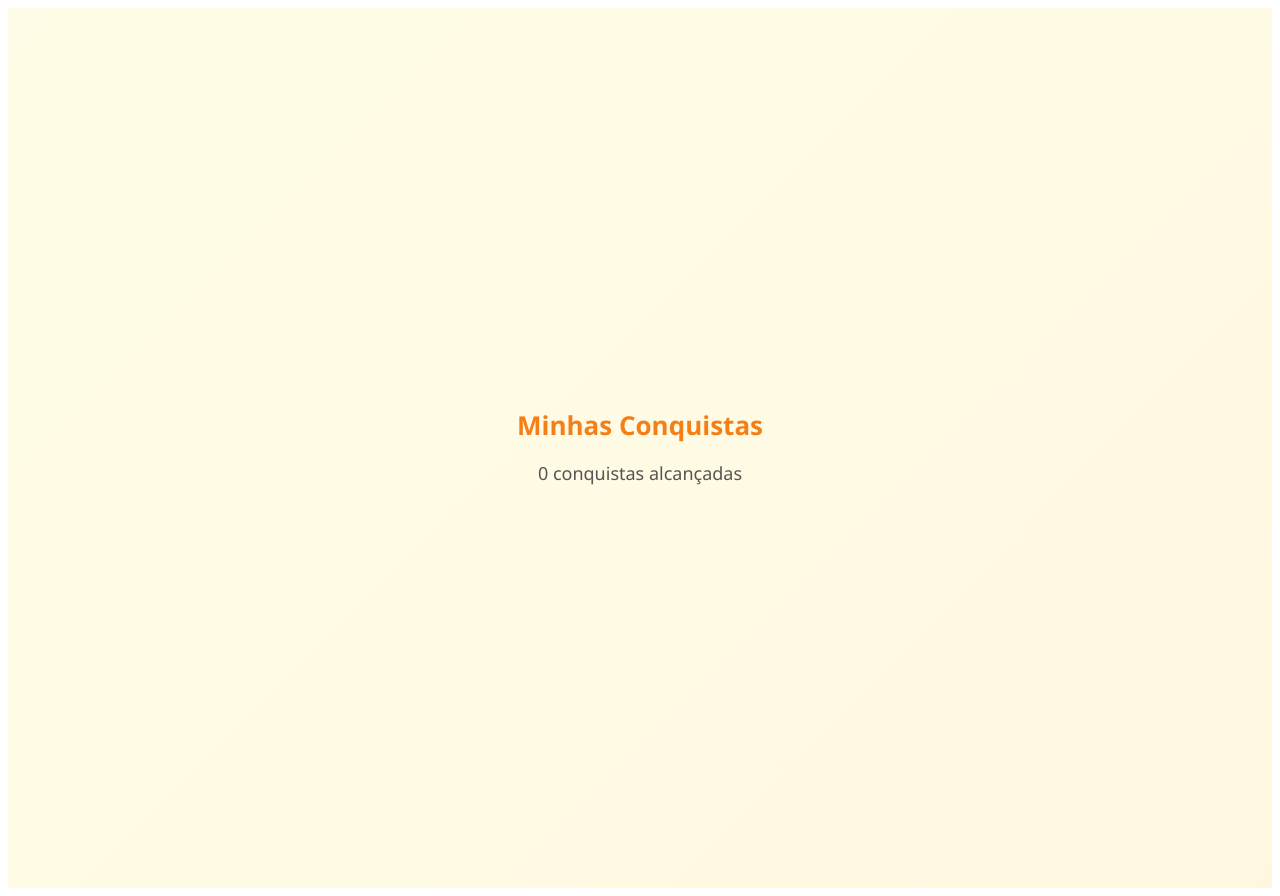
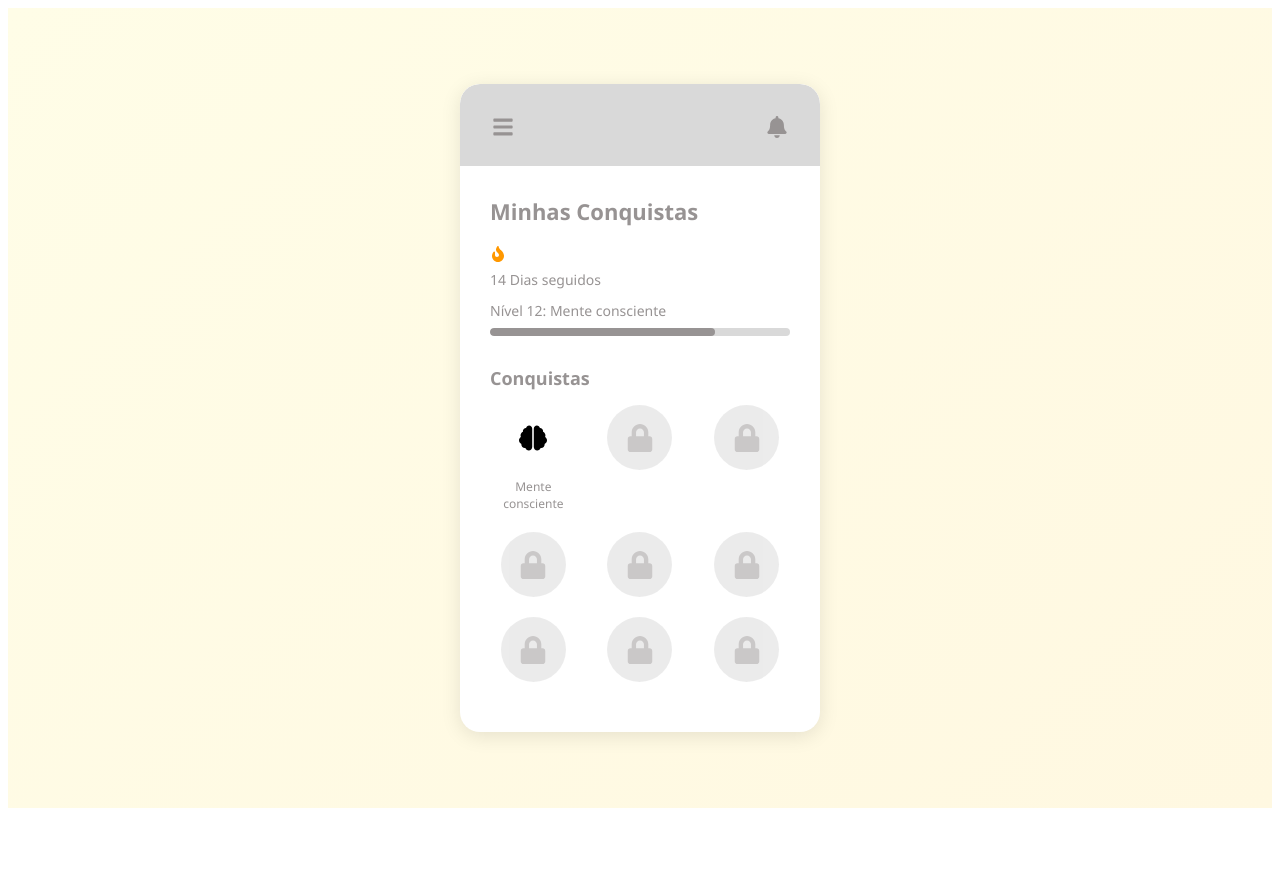
Before and after one commit to nathanriccelle/bem-estar-estudantes, a React (Create React App) app: page /conquistas in a window 1280 px wide. After the commit the page ends 816 px from the top, so only its background shows below. Built offline with nearby package versions, Linux system fonts and the light colour scheme.

Commit message:
As telas foram ajustadas para ficar semelhante a primeira parte do projeto

```diff
--- a/src/components/Conquistas.css
+++ b/src/components/Conquistas.css
@@ -1,60 +1,134 @@
-.conquistas-container {
+.conquistas-fundo {
+  display: flex;
+  justify-content: center;
+  align-items: center;
+  min-height: 100vh;
+  background: linear-gradient(135deg, #fffde7, #fff8e1);
+  font-family: 'Segoe UI', sans-serif;
+  padding: 20px;
+  box-sizing: border-box;
+}
+
+.conquistas-celular-box {
+  background: var(--cor-primaria);
+  border-radius: 20px;
+  box-shadow: 0 4px 20px rgba(0, 0, 0, 0.1);
+  max-width: 360px;
+  width: 100%;
+  overflow: hidden;
+}
+
+
+.conquistas-conteudo {
+  display: flex;
+  flex-direction: column;
+  padding: 30px;
+  gap: 20px;
+  box-sizing: border-box;
+}
+
+.conquistas-titulo {
+  font-size: 22px;
+  font-weight: 600;
+  color: var(--cor-texto);
+  text-align: left;
+  margin: 0;
+}
+
+.conquistas-status-container {
+  display: flex;
+  flex-direction: column;
+  gap: 12px;
+  margin-bottom: 10px;
+}
+
+.conquistas-status-item {
+  display: flex;
+  flex-direction: column;
+  align-items: flex-start;
+  gap: 8px;
+  font-size: 14px;
+  color: var(--cor-texto);
+  font-weight: 500;
+}
+
+.conquistas-status-icone {
+  color: #ff9800;
+  font-size: 16px;
+}
+
+.conquistas-xp-bar-container {
+  width: 100%;
+  height: 8px;
+  background-color: var(--cor-secundaria);
+  border-radius: 4px;
+  overflow: hidden;
+}
+
+.conquistas-xp-bar-progresso {
+  height: 100%;
+  background-color: var(--cor-texto);
+  border-radius: 4px;
+  transition: width 0.5s ease-in-out;
+}
+
+
+.conquistas-grelha-container {
+  display: flex;
+  flex-direction: column;
+  gap: 15px;
+}
+
+.conquistas-subtitulo {
+  font-size: 18px;
+  font-weight: 600;
+  color: var(--cor-texto);
+  text-align: left;
+  margin: 0;
+}
+
+.conquistas-grelha {
+  display: grid;
+  grid-template-columns: repeat(3, 1fr);
+  gap: 20px;
+  padding-bottom: 20px;
+}
+
+.conquistas-badge {
   display: flex;
   flex-direction: column;
   align-items: center;
-  justify-content: center;
-  min-height: 100vh;
-  background: linear-gradient(135deg, #fffde7, #fff8e1);
-  font-family: "Segoe UI", sans-serif;
-  padding: 40px 20px;
   text-align: center;
+  gap: 8px;
 }
 
-.conquistas-container h2 {
-  font-size: 26px;
-  color: #f57f17;
-  margin-bottom: 15px;
+.conquistas-badge-icone {
+  width: 65px;
+  height: 65px;
+  border-radius: 50%;
+  display: flex;
+  align-items: center;
+  justify-content: center;
+  font-size: 28px;
+  transition: all 0.2s ease;
 }
 
-.conquistas-container p {
-  font-size: 18px;
-  color: #555;
-  margin-bottom: 25px;
+.conquistas-badge span {
+  font-size: 12px;
+  color: var(--cor-texto);
+  font-weight: 500;
 }
 
-.badges {
-  display: flex;
-  flex-wrap: wrap;
-  justify-content: center;
-  gap: 15px;
+
+.conquistas-badge.desbloqueado:hover .conquistas-badge-icone {
+  background-color: var(--cor-secundaria);
+  color: var(--cor-texto);
+  transform: scale(1.1);
+  opacity: 0.8;
 }
 
-.badge {
-  background-color: #fbc02d;
-  color: white;
-  padding: 12px 18px;
-  border-radius: 20px;
-  font-weight: 600;
-  box-shadow: 0 3px 8px rgba(251, 192, 45, 0.4);
-  transition: transform 0.2s ease;
+.conquistas-badge.bloqueado .conquistas-badge-icone {
+  background-color: var(--cor-secundaria);
+  color: var(--cor-texto);
+  opacity: 0.5;
 }
-
-.badge:hover {
-  transform: scale(1.05);
-}
-
-/* Responsivo */
-@media (max-width: 600px) {
-  .conquistas-container h2 {
-    font-size: 22px;
-  }
-
-  .conquistas-container p {
-    font-size: 16px;
-  }
-
-  .badge {
-    font-size: 14px;
-    padding: 10px 14px;
-  }
-}
--- a/src/components/Conquistas.js
+++ b/src/components/Conquistas.js
@@ -1,26 +1,92 @@
 import React, { useContext } from "react";
 import { UserContext } from "../context/UserContext";
 import "./Conquistas.css";
+import Header from "./header";
+import { FaFire, FaBrain, FaHeart, FaLock, FaWind } from "react-icons/fa";
 
 export default function Conquistas() {
-  const { username, respiracaoCount, muralCount } = useContext(UserContext);
+ const { respiracaoCount, muralCount } = useContext(UserContext);
 
-  const conquistas = [];
-  if (respiracaoCount > 0) conquistas.push("Sessão de Respiração Concluída");
-  if (muralCount > 0) conquistas.push("Primeiro Desabafo no Mural");
+  const conquistasDefinidas = [
+    {
+      id: 1,
+      icon: <FaBrain />,
+      title: "Mente consciente",
+      desbloqueada: true
+    },
+    {
+      id: 2,
+      icon: <FaWind />,
+      title: "Pausa para respirar",
+      desbloqueada: respiracaoCount > 0
+    },
+    {
+      id: 3,
+      icon: <FaHeart />,
+      title: "Pilar da comunidade",
+      desbloqueada: muralCount > 0
+    },
+    { id: 4, desbloqueada: false },
+    { id: 5, desbloqueada: false },
+    { id: 6, desbloqueada: false },
+    { id: 7, desbloqueada: false },
+    { id: 8, desbloqueada: false },
+    { id: 9, desbloqueada: false },
+  ];
 
  return (
-    <main className="conquistas-container">
-      <section className="conquistas-box">
-        <h2>Minhas Conquistas</h2>
-        {username && <p className="boas-vindas">Parabéns, {username}! 🌟</p>}
-        <p>{conquistas.length} conquistas alcançadas</p>
-        <div className="badges">
-          {conquistas.map((c, i) => (
-            <div key={i} className="badge">{c}</div>
+
+   <div className="conquistas-fundo">
+
+     <div className="conquistas-celular-box">
+        <Header />
+
+
+     <main className="conquistas-conteudo">
+          <h1 className="conquistas-titulo">Minhas Conquistas</h1>
+
+          <section className="conquistas-status-container">
+
+            <div className="conquistas-status-item">
+              <FaFire className="conquistas-status-icone" />
+              <span>14 Dias seguidos</span>
+            </div>
+
+            <div className="conquistas-status-item">
+              <span>Nível 12: Mente consciente</span>
+              <div className="conquistas-xp-bar-container">
+
+                <div
+                  className="conquistas-xp-bar-progresso"
+                  style={{ width: '75%' }}
+                ></div>
+              </div>
+            </div>
+          </section>
+
+          <section className="conquistas-grelha-container">
+            <h2 className="conquistas-subtitulo">Conquistas</h2>
+
+            <div className="conquistas-grelha">
+              {conquistasDefinidas.map((conquista) => (
+                <div
+                  key={conquista.id}
+                  className={`conquistas-badge ${conquista.desbloqueada ? 'desbloqueado' : 'bloqueado'}`}
+                >
+                  <div className="conquistas-badge-icone">
+                    {conquista.desbloqueada ? conquista.icon : <FaLock />}
+                  </div>
+
+                  {conquista.desbloqueada &&
+                    <span>{conquista.title}</span>
+                  }
+                </div>
               ))}
             </div>
           </section>
+
        </main>
+     </div>
+     </div>
    );
 }
--- a/src/components/Home.css
+++ b/src/components/Home.css
@@ -58,7 +58,10 @@
 }
 
 .home-box h1 {
+  width: 100%;
   color: var(--cor-texto);
+  text-align: left;
+  align-self: flex-start;
 }
 
 .menu {
--- a/src/components/Mural.js
+++ b/src/components/Mural.js
@@ -1,37 +1,59 @@
 import React, { useState, useContext } from "react";
 import { UserContext } from "../context/UserContext";
 import "./Mural.css";
+import Header from "./header";
+import { FaRegUserCircle } from "react-icons/fa";
 
 export default function Mural() {
-  const { username, setMuralCount } = useContext(UserContext);
+ const { setMuralCount } = useContext(UserContext);
  const [mensagem, setMensagem] = useState("");
  const [lista, setLista] = useState([]);
 
  const enviar = () => {
   if (mensagem.trim() === "") return;
-    const novaLista = [...lista, mensagem];
+  const novaLista = [mensagem, ...lista];
   setLista(novaLista);
   setMensagem("");
   setMuralCount((c) => c + 1);
  };
 
  return (
-    <main className="mural-container">
-      <section className="mural-box">
-        <h2>Mural de Desabafos</h2>
-        {username && <p className="boas-vindas">Olá, {username}! ✨</p>}
+  <div className="mural-fundo">
+   <div className="mural-celular-box">
+
+     <Header/>
+
+    <main className="mural-conteudo">
+
+    <h1 className="mural-titulo">Mural de Desabafos</h1>
+
+    <div className="mural-input-container">
+
         <textarea
-          placeholder="Escreva algo..."
+         placeholder="Escreva seu desabafo aqui..."
          value={mensagem}
          onChange={(e) => setMensagem(e.target.value)}
         />
-        <button onClick={enviar}>Publicar</button>
-        <article className="mural-mensagens">
+          </div>
+
+         <button onClick={enviar} className="btn-publicar">
+            PUBLICAR ANONIMAMENTE
+          </button>
+
+         <article className="mural-lista">
            {lista.map((m, i) => (
-            <div key={i} className="mensagem">{m}</div>
+
+         <div key={i} className="mural-post">
+                <FaRegUserCircle className="mural-post-icone" />
+                <div className="mural-post-texto">
+                  <strong>Anônimo</strong>
+                  <p>{m}</p>
+                </div>
+              </div>
            ))}
          </article>
-      </section>
        </main>
+     </div>
+     </div>
    );
 }
--- /dev/null
+++ b/src/components/Recomendados.css
@@ -0,0 +1,58 @@
+.recomendados-container {
+  width: 100%;
+  margin-top: 24px;
+}
+
+.recomendados-header {
+  display: flex;
+  justify-content: space-between;
+  align-items: center;
+  margin-bottom: 12px;
+}
+
+.recomendados-titulo {
+  font-size: 18px;
+  font-weight: 600;
+  color: var(--cor-texto);
+  margin: 0;
+}
+
+.recomendados-ver-todas {
+  font-size: 14px;
+  color: var(--cor-texto);
+  text-decoration: none;
+  cursor: pointer;
+}
+.recomendados-ver-todas:hover {
+  text-decoration: underline;
+}
+
+.recomendados-lista {
+  display: flex;
+  flex-direction: column;
+  gap: 12px;
+}
+
+.recomendados-item {
+  display: flex;
+  align-items: center;
+  gap: 16px;
+  background-color: var(--cor-secundaria);
+  color: var(--cor-texto);
+  padding: 16px;
+  border-radius: 12px;
+  text-decoration: none;
+  font-weight: 600;
+  font-size: 14px;
+  transition: all 0.2s ease-in-out;
+}
+
+.recomendados-item:hover {
+  opacity: 0.8;
+  transform: scale(1.01);
+}
+
+.recomendados-icone {
+  font-size: 28px;
+  color: var(--cor-texto);
+}
--- /dev/null
+++ b/src/components/Recomendados.jsx
@@ -0,0 +1,40 @@
+import React from 'react';
+import { Link } from 'react-router-dom';
+import { MdSelfImprovement } from 'react-icons/md';
+import { FaUsers, FaTrophy } from 'react-icons/fa';
+import './Recomendados.css';
+
+function Recomendados() {
+  return (
+    <section className="recomendados-container">
+
+      <div className="recomendados-header">
+        <h3 className="recomendados-titulo">Recomendados</h3>
+        <Link to="/todos" className="recomendados-ver-todas">
+          Ver todas
+        </Link>
+      </div>
+      <nav className="recomendados-lista">
+
+        <Link to="/respiracao" className="recomendados-item">
+          <MdSelfImprovement className="recomendados-icone" />
+          <span>EXERCÍCIO DE RESPIRAÇÃO</span>
+        </Link>
+
+        <Link to="/mural" className="recomendados-item">
+          <FaUsers className="recomendados-icone" />
+          <span>COMUNIDADE ANÔNIMA</span>
+        </Link>
+
+        <Link to="/conquistas" className="recomendados-item">
+          <FaTrophy className="recomendados-icone" />
+          <span>MINHAS CONQUISTAS</span>
+        </Link>
+
+      </nav>
+
+    </section>
+  );
+}
+
+export default Recomendados;
--- a/src/components/Respiracao.js
+++ b/src/components/Respiracao.js
@@ -1,12 +1,16 @@
 import React, { useState, useEffect, useContext } from "react";
 import { UserContext } from "../context/UserContext";
 import "./Respiracao.css";
+import { MdSelfImprovement } from "react-icons/md";
+// 1. IMPORTAR O CABEÇALHO (que fizemos antes)
+import Cabecalho from "./header";
 
 export default function Respiracao() {
-  const { username, setRespiracaoCount } = useContext(UserContext);
+ const { setRespiracaoCount } = useContext(UserContext);
  const [tempo, setTempo] = useState(60);
  const [ativo, setAtivo] = useState(false);
 
+  // ... (Toda a sua lógica useEffect e formatarTempo continua igual aqui) ...
  useEffect(() => {
      let intervalo;
      if (ativo && tempo > 0) {
@@ -27,16 +31,35 @@ export default function Respiracao() {
     };
 
    return (
+
+    <div className="respiracao-fundo">
+
+      <div className="respiracao-celular-box">
+
+        <Cabecalho />
+
         <main className="respiracao-container">
-      <section className="respiracao-box">
-        <h2>Respiração Guiada</h2>
-        {username && <p className="boas-vindas">Olá, {username}! 🌿</p>}
-        <p>Relaxe e acompanhe o cronômetro abaixo:</p>
+          <MdSelfImprovement
+            className={`respiracao-icone ${ativo ? 'animacao-respirar' : ''}`}
+          />
+          {!ativo ? (
+            <>
+              <h2 className="respiracao-titulo">Respire fundo</h2>
+              <p className="respiracao-subtitulo">Tire um tempo para descansar</p>
+              <button onClick={() => setAtivo(true)} className="btn-comecar">
+                COMEÇAR
+              </button>
+            </>
+          ) :
+          (
+            <>
+              <p className="respiracao-instrucao">Inspire... Expire...</p>
               <div className="cronometro">{formatarTempo(tempo)}</div>
-        <button onClick={() => setAtivo(true)} disabled={ativo} className="btn-iniciar">
-          {ativo ? "Respirando..." : "Iniciar Sessão"}
-        </button>
-      </section>
+            </>
+          )}
         </main>
+
+      </div>
+    </div>
    );
 }
--- a/src/components/header.css
+++ b/src/components/header.css
@@ -14,7 +14,8 @@
   cursor: pointer;
   font-size: 22px;
   color: var(--cor-texto);
+  transition: transform 0.2s ease-in-out;
 }
 .cabecalho-botao-icone:hover {
-  opacity: 0.5;
+  transform: scale(1.1);
 }
```
Also changed, not shown: src/components/Home.js (+2 -5 lines), src/components/Mural.css (+103 -48 lines), src/components/Respiracao.css (+68 -39 lines). Lines whose indentation alone changed are shown as unchanged.
